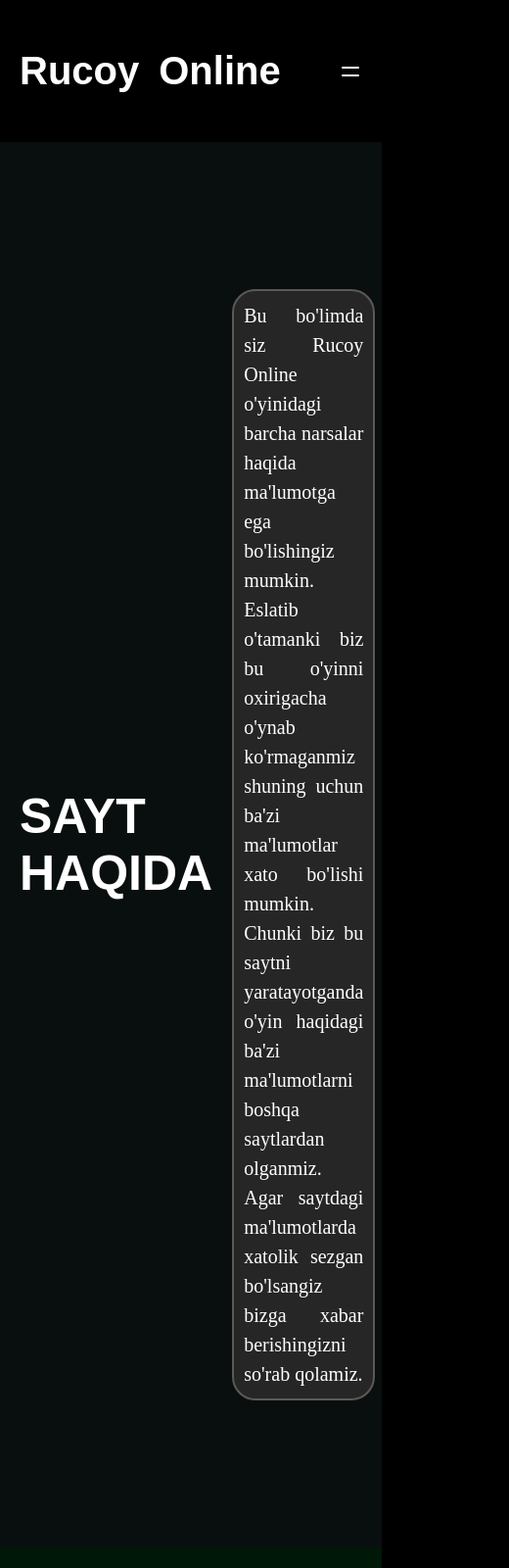
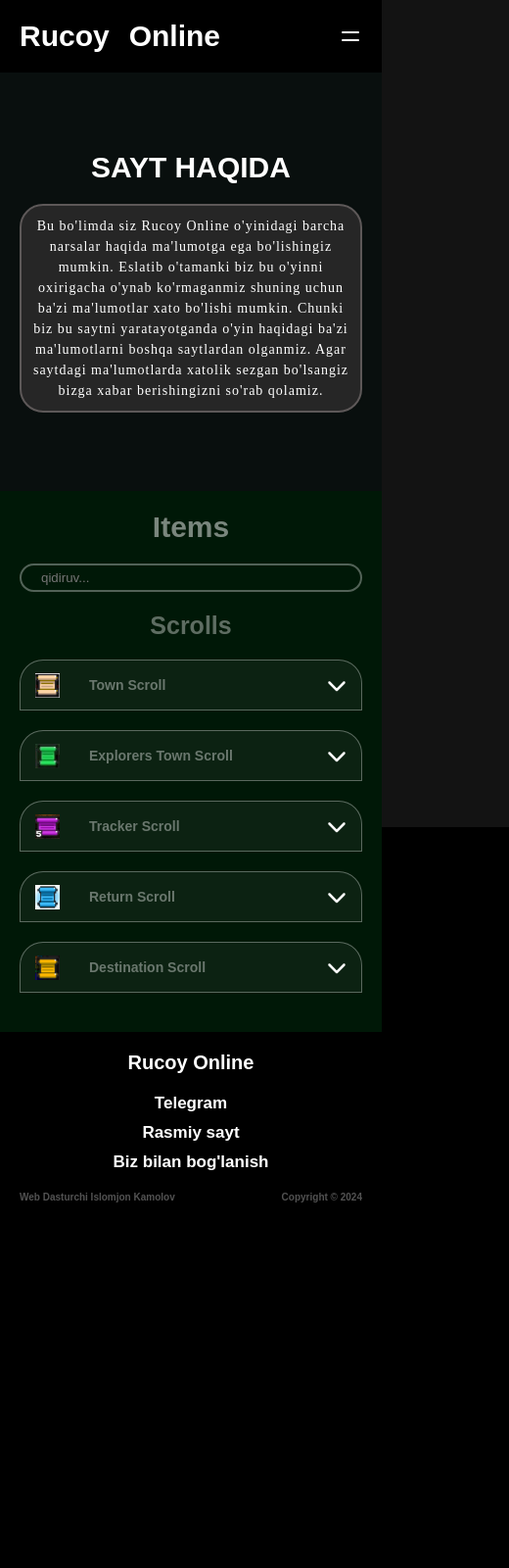
Before and after one commit to newlook2024/uyda-qo-yilgan, a plain HTML site: page html/items.html in a window 390 px wide. Shown: the top 1600 px of the page at 98% size, 520 px wide, since content can reach past the window. After the commit the page ends 1247 px from the top, so only its background shows below. Drawn offline with Linux system fonts and the light colour scheme.

Commit message:
full responsive

```diff
--- a/css/main.css
+++ b/css/main.css
@@ -12,29 +12,30 @@ body {
     min-height: 100vh;
 }
 
-::-webkit-scrollbar{
+::-webkit-scrollbar {
     width: 7px;
     height: 2px;
 }
 
-::-webkit-scrollbar-thumb{
+::-webkit-scrollbar-thumb {
     background: linear-gradient(transparent, rgb(0, 255, 34));
     border: 1px solid;
     border-radius: 50px;
 }
 
-::-webkit-scrollbar-thumb:hover{
+::-webkit-scrollbar-thumb:hover {
     background: linear-gradient(transparent, aqua);
 }
 
-::-webkit-scrollbar-button{
+::-webkit-scrollbar-button {
     background-color: #262626;
 }
 
-::-webkit-scrollbar-track{
+::-webkit-scrollbar-track {
     background: linear-gradient(transparent, rgba(0, 255, 0, 0.658));
 }
-::-webkit-scrollbar-track:hover{
+
+::-webkit-scrollbar-track:hover {
     background: rgba(0, 255, 136, 0.548);
 }
 
@@ -129,9 +130,10 @@ div :hover .hero-line {
 .hero-line {
     width: 150px;
     height: 5px;
-    border-radius: 24px;;
+    border-radius: 24px;
+    ;
     border: none;
-    background: linear-gradient(to left,transparent, rgb(3, 250, 3), transparent);
+    background: linear-gradient(to left, transparent, rgb(3, 250, 3), transparent);
     margin-bottom: 50px;
     transition: all .5s;
 }
@@ -308,7 +310,7 @@ div :hover .hero-line {
     transition: all .2s;
 }
 
-.rotate{
+.rotate {
     transform: rotate(180deg);
 }
 
@@ -337,14 +339,14 @@ div :hover .hero-line {
     padding: 10px 15px;
     border-radius: 0 0 24px 24px;
     height: auto;
-    border:  1px solid rgba(255, 255, 255, 0.322);
+    border: 1px solid rgba(255, 255, 255, 0.322);
 }
 
-.qobiq{
+.qobiq {
     margin-bottom: 20px;
 }
 
-.scrolls-title{
+.scrolls-title {
     font-family: sans-serif;
     font-size: 30px;
     color: #ffffff5e;
@@ -352,7 +354,7 @@ div :hover .hero-line {
     margin-bottom: 20px;
 }
 
-.narx{
+.narx {
     color: #ff6b6b9f;
     font-family: sans-serif;
     font-family: sans-serif;
@@ -369,13 +371,13 @@ div :hover .hero-line {
     width: 100%;
 }
 
-.burger{
+.burger {
     background-color: transparent;
     border: none;
     display: none;
 }
 
-.responsive-nav{
+.responsive-nav {
     width: 70%;
     position: fixed;
     background-color: #495a4bee;
@@ -387,7 +389,8 @@ div :hover .hero-line {
     transition: all .3s;
     z-index: 999;
 }
-.r-nav-list{
+
+.r-nav-list {
     width: 100%;
     display: flex;
     list-style-type: none;
@@ -395,12 +398,12 @@ div :hover .hero-line {
     gap: 20px;
 }
 
-.r-item{
+.r-item {
     width: 100%;
     /* text-align: center; */
 }
 
-.r-nav-link{
+.r-nav-link {
     color: #ffffffee;
     font-family: sans-serif;
     font-weight: 600;
@@ -411,11 +414,11 @@ div :hover .hero-line {
     transition: all .3s;
 }
 
-.r-nav-link:hover{
+.r-nav-link:hover {
     color: #1eff00;
 }
 
-.blur{
+.blur {
     width: 100%;
     min-height: 100vh;
     position: fixed;
@@ -425,34 +428,128 @@ div :hover .hero-line {
     transition: all .3s;
 }
 
-@media(max-width:768px){
-    .nav-list{
+@media(max-width:768px) {
+    .nav-list {
         display: none;
     }
 
-    .burger{
+    .burger {
         display: flex;
         cursor: pointer;
         justify-content: center;
         align-items: center;
     }
-    .header-container{
+
+    .header {
+        padding-top: 20px;
+        padding-bottom: 20px;
+    }
+
+    .header-container {
         display: flex;
         justify-content: space-between;
     }
-    .header-logo{
-        font-size: 40px;
+
+    .header-logo {
+        font-size: 30px;
         text-align: left;
         margin-left: 0;
         margin-bottom: 0;
     }
 
-    ::-webkit-scrollbar{
+    ::-webkit-scrollbar {
         display: none;
     }
 
-    .hero-line{
+    .hero-line {
         display: none;
     }
 
+    .hero {
+        padding-top: 80px;
+        padding-bottom: 80px;
+    }
+
+    .hero-container {
+        flex-direction: column;
+    }
+
+    .hero-title {
+        font-size: 30px;
+    }
+
+    .hero-text {
+        font-size: 14px;
+        letter-spacing: 1px;
+        /* font-family: sans-serif; */
+        text-align: center;
+    }
+
+    .items {
+        padding-top: 20px;
+        padding-bottom: 20px;
+    }
+
+    .items-search {
+        width: 100%;
+        padding-top: 5px;
+        padding-bottom: 5px;
+    }
+
+    .items-title {
+        font-size: 30px;
+        text-align: center;
+        justify-content: center;
+        margin-bottom: 20px;
+    }
+
+    .scrolls-title {
+        font-size: 25px;
+    }
+
+    .townscroll-title {
+        font-size: 14px;
+    }
+
+    .townscroll-text {
+        font-size: 13px;
+    }
+
+    .scrol-img {
+        width: 25px;
+        height: 25px;
+    }
+
+    .chevron {
+        width: 20px;
+    }
+
+    .footer-box {
+        flex-direction: column;
+    }
+
+    .footer-logo {
+        font-size: 20px;
+        margin-bottom: 20px;
+    }
+
+    .footer-nav {
+        gap: 10px;
+        justify-content: center;
+    }
+
+    .footer-item {
+        width: 100%;
+    }
+
+    .footer-nav-link {
+        width: 100%;
+        text-align: center;
+        display: flex;
+        justify-content: center;
+    }
+
+    .copyright {
+        font-size: 10px;
+    }
 }
--- a/html/items.html
+++ b/html/items.html
@@ -11,13 +11,13 @@
 <body>
     <header class="header">
         <div class="header-container">
-            <a href="../index.html" class="header-logo"><span
+            <a href="./index.html" class="header-logo"><span
                     style="font-family: sans-serif; text-transform: capitalize;">rucoy</span> <span
                     style="font-family: sans-serif; ">online</span></a>
             <ul class="nav-list">
-                <li class="nav-item"><a href="../html/items.html" class="nav-link">items</a></li>
-                <li class="nav-item"><a href="#" class="nav-link">monsters</a></li>
-                <li class="nav-item"><a href="#" class="nav-link">qo'llab quvvatlash</a></li>
+                <li class="nav-item"><a href="./html/items.html" target="_blank" class="nav-link">items</a></li>
+                <li class="nav-item"><a href="./html/monsters.html" target="_blank" class="nav-link">monsters</a></li>
+                <li class="nav-item"><a href="#" class="nav-link">Qo'llab quvvatlash</a></li>
             </ul>
             <button class="burger">
                 <svg xmlns="http://www.w3.org/2000/svg" width="24" height="24" viewBox="0 0 24 24" fill="none">
@@ -26,11 +26,12 @@
             </button>
             <div class="responsive-nav">
                 <ul class="r-nav-list">
-                    <li class="r-item"><a href="#" class="r-nav-link">Items</a></li>
-                    <li class="r-item"><a href="#" class="r-nav-link">Monsters</a></li>
+                    <li class="r-item"><a href="./html/items.html" class="r-nav-link">Items</a></li>
+                    <li class="r-item"><a href="./html/monsters.html" target="_blank" class="r-nav-link">Monsters</a></li>
                     <li class="r-item"><a href="#" class="r-nav-link">Qo'llab quvvatlash</a></li>
                 </ul>
             </div>
+            <div class="blur"></div>
         </div>
     </header>
     <section class="hero">
```
Also changed, not shown: html/monsters.html (added, +12 -0 lines), index.html (+6 -6 lines).
